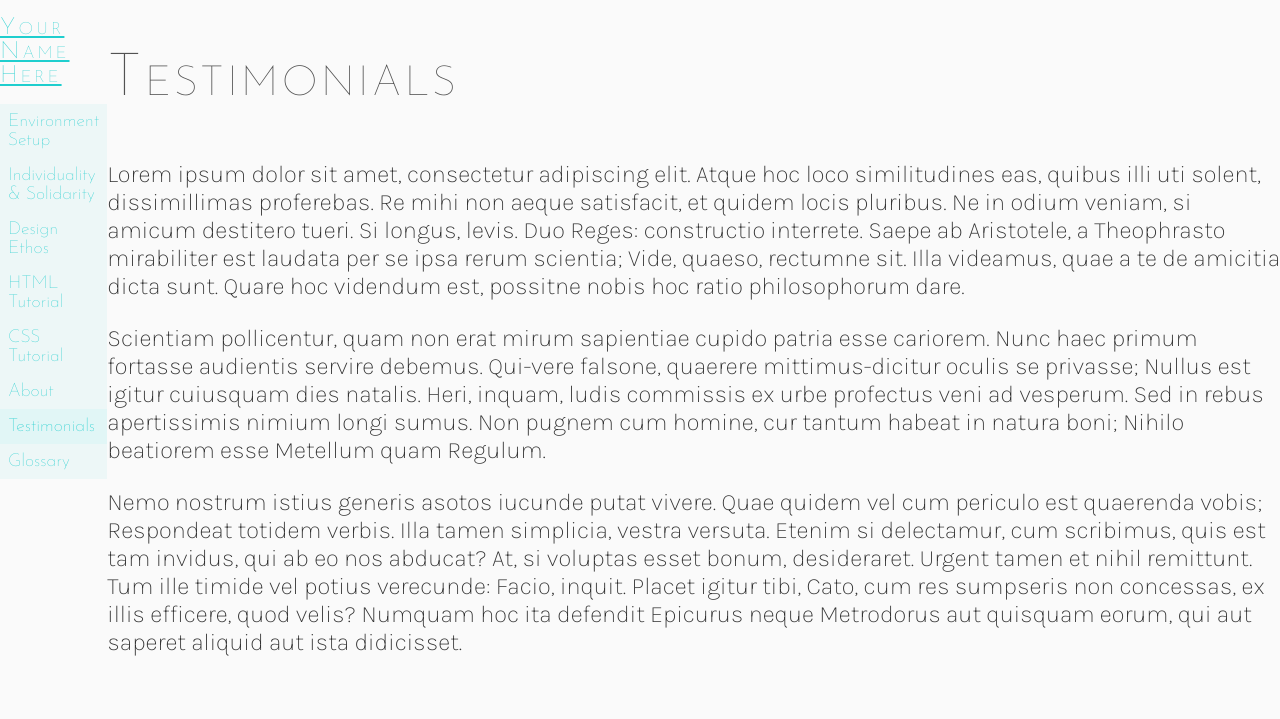
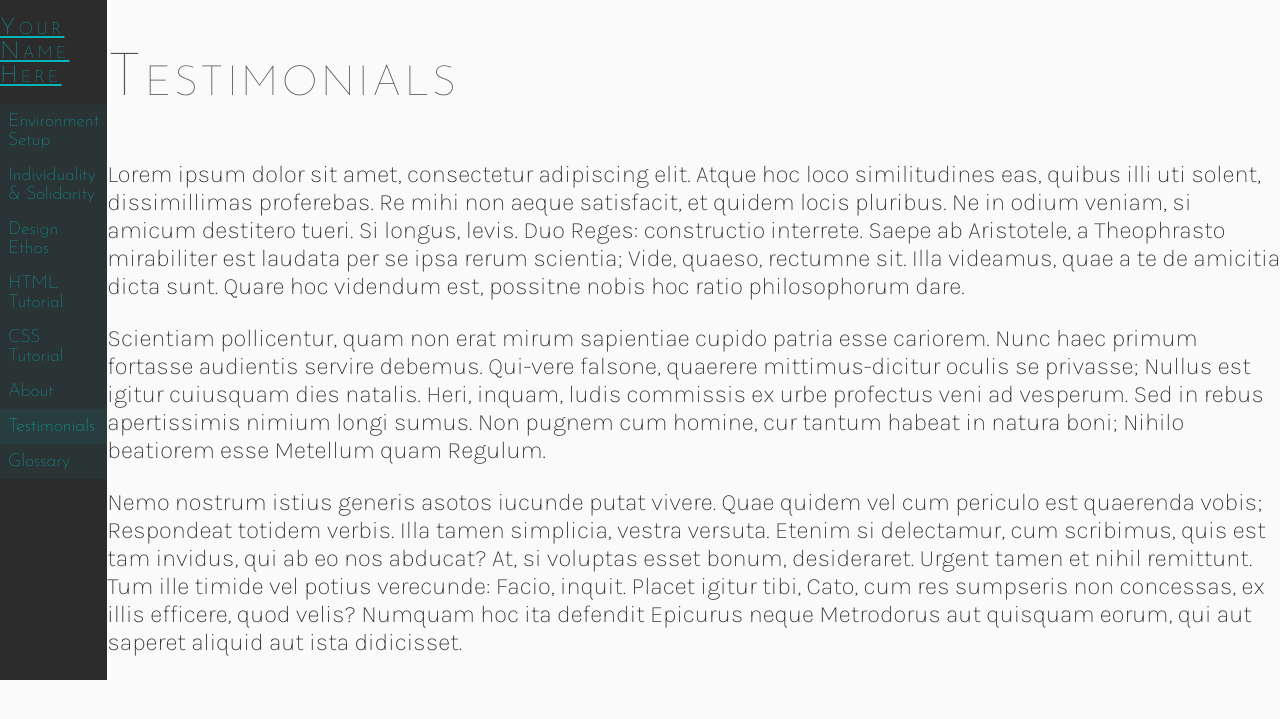
Before and after one commit to scholarslab/brackets, a Jekyll site: the page built from testimonials.html, in a window 1280 px wide. Shown: the top 719 px of the page. Built offline with Jekyll 4.4.1, drawn with Linux system fonts in a browser that asks for light colours.

Commit message:
Sets header background to dark gray across site.

```diff
--- a/css/style.scss
+++ b/css/style.scss
@@ -66,6 +66,9 @@ img {
     height: auto;
 }
 
+#banner {
+    background: rgba(0,0,0,0.825);
+}
 nav {
     font-size:18px;
     a, :link {
@@ -123,7 +126,6 @@ code {
         flex-wrap: nowrap;
         justify-content: center;
         align-items: center;
-        background: rgba(0,0,0,0.825);
 
         h1 {
             margin:0;
```
